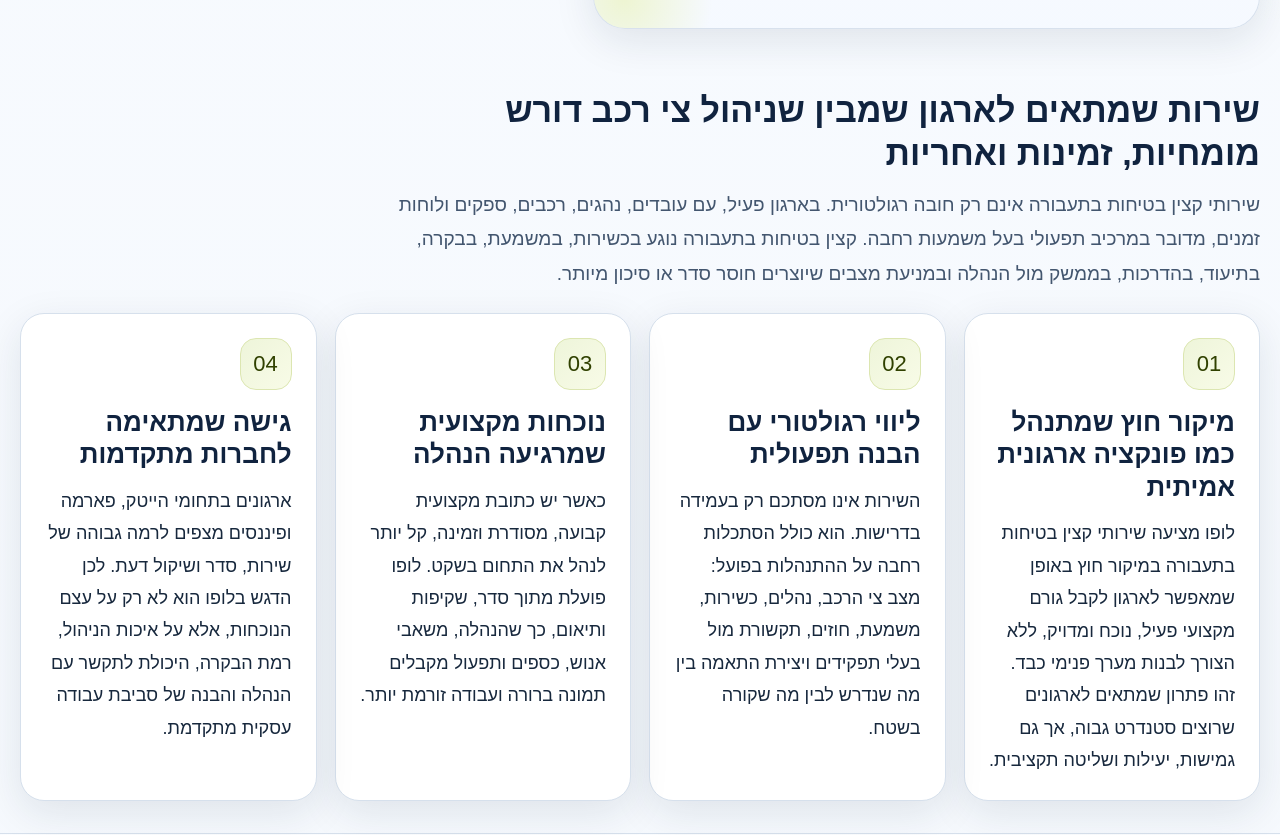
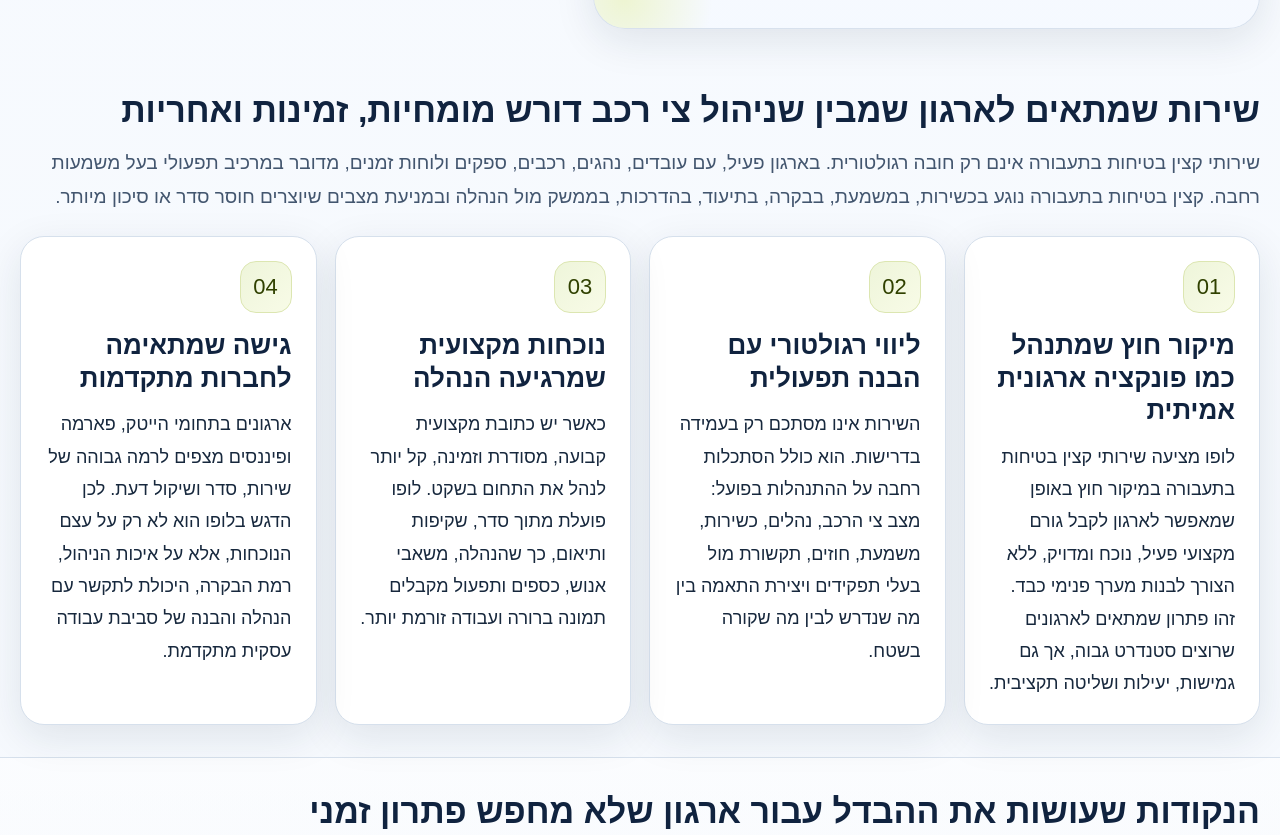
Before and after one commit to PrositesCoIl/lupuz.co.il, a plain HTML site: page index.html in a window 1280 px wide. Shown: the part 1304-2139 px from the top of the page. Drawn offline with Linux system fonts and the light colour scheme.

Commit message:
Update index.html

```diff
--- a/index.html
+++ b/index.html
@@ -426,7 +426,6 @@
     }
 
     .section-head{
-      max-width:880px;
       margin-bottom:22px;
     }
 
```
